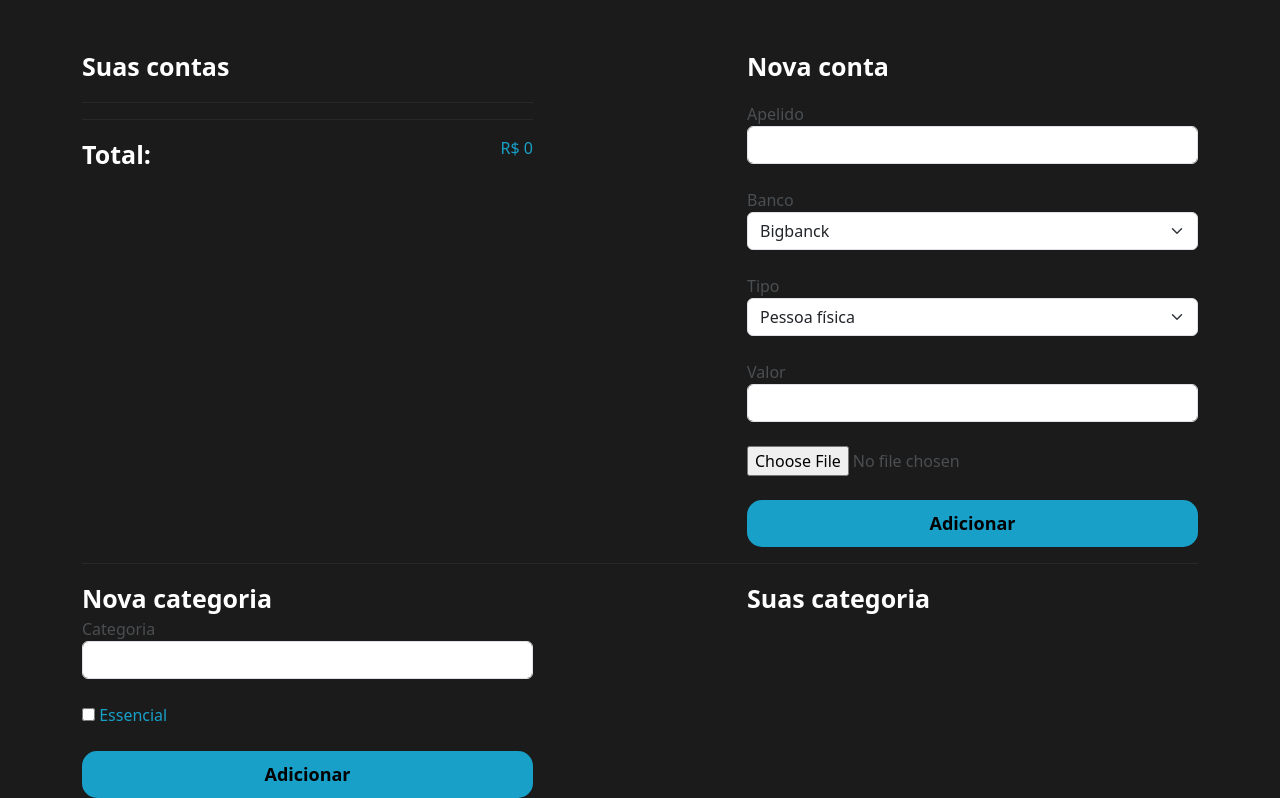
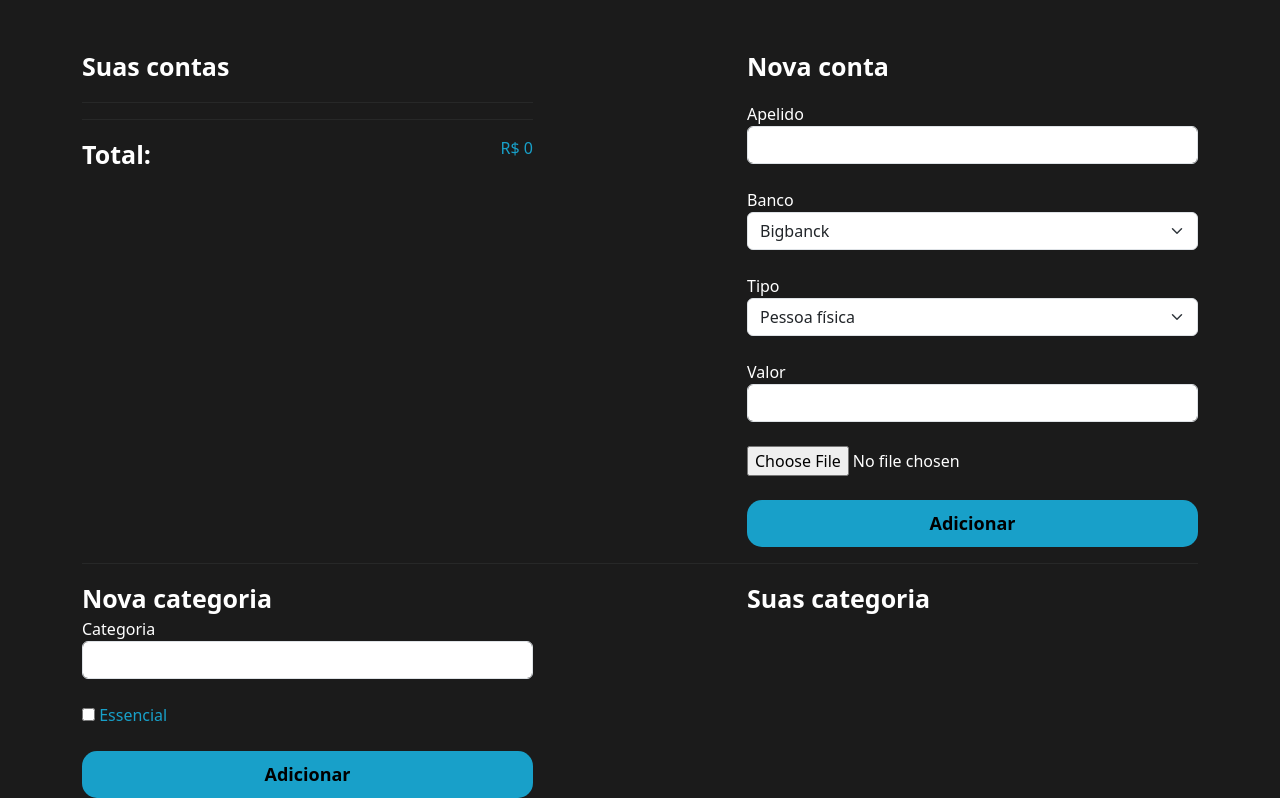
Before and after one commit to SuperFeliz/BIG_FINANCE, a Django app: page /perfil/gerenciar/ in a window 1280 px wide. Shown: the part 56-854 px from the top of the page. Run offline with Django 4.2, Linux system fonts and the light colour scheme; data that the repository does not hold is empty.

Commit message:
Corrigido font-light em gerenciar

```diff
--- a/perfil/templates/gerenciar.html
+++ b/perfil/templates/gerenciar.html
@@ -25,7 +25,7 @@
 
 
                 {% for conta in contas %}
-                    <div class="lista-contas-main">
+                    <div class="font-light">
                         <span><img width="10%" src="{{conta.icone.url}}">&nbsp&nbsp{{conta.apelido}}</span>
 
                         <span class="total-conta positivo ">R$ {{conta.valor}}&nbsp&nbsp&nbsp <a href="/perfil/deletar_banco/{{conta.id}}"><img src="{% static 'perfil/img/exit.png' %}"></a></span>
@@ -47,24 +47,24 @@
             <p class="fonte-destaque">Nova conta</p>
 
             <form action="{% url 'cadastrar_banco' %}" method="POST" enctype='multipart/form-data'>{% csrf_token %}
-                <label>Apelido</label>
+                <label class="font-light">Apelido</label>
                 <input type="text" name="apelido" class="form-control" placeholder="">
                 <br>
-                <label>Banco</label>
+                <label class="font-light">Banco</label>
                 <select name="banco" class="form-select">
                     <option value="BB">Bigbanck</option>
                 </select>
                 <br>
-                <label>Tipo</label>
+                <label class="font-light">Tipo</label>
                 <select name="tipo" class="form-select">
                     <option value="pf">Pessoa física</option>
                     <option value="pj">Pessoa jurídica</option>
                 </select>
                 <br>
-                <label>Valor</label>
+                <label class="font-light">Valor</label>
                 <input type="number" name="valor" class="form-control" placeholder="">
                 <br>
-                <input type="file" placeholder="Ícone" name="icone" required>
+                <input type="file" class="font-light" placeholder="Ícone" name="icone" required>
                 <br>
                 <br>
                 <input style="width: 100%" type="submit" class="botao-principal" value="Adicionar">
@@ -79,7 +79,7 @@
             <span class="fonte-destaque">Nova categoria</span>
 
             <form action="{% url 'cadastrar_categoria' %}" method="POST">{% csrf_token %}
-                <label>Categoria</label>
+                <label class="font-light">Categoria</label>
                 <input type="text" name="categoria" class="form-control">
                 <br>
 
@@ -96,7 +96,7 @@
         <div class="col-md-5">
             <span class="fonte-destaque">Suas categoria</span>
             <br>
-            <div class="contas">
+            <div class="font-light">
 
                 {% for categoria in categorias %}
                     <div class="lista-contas-main">
```
